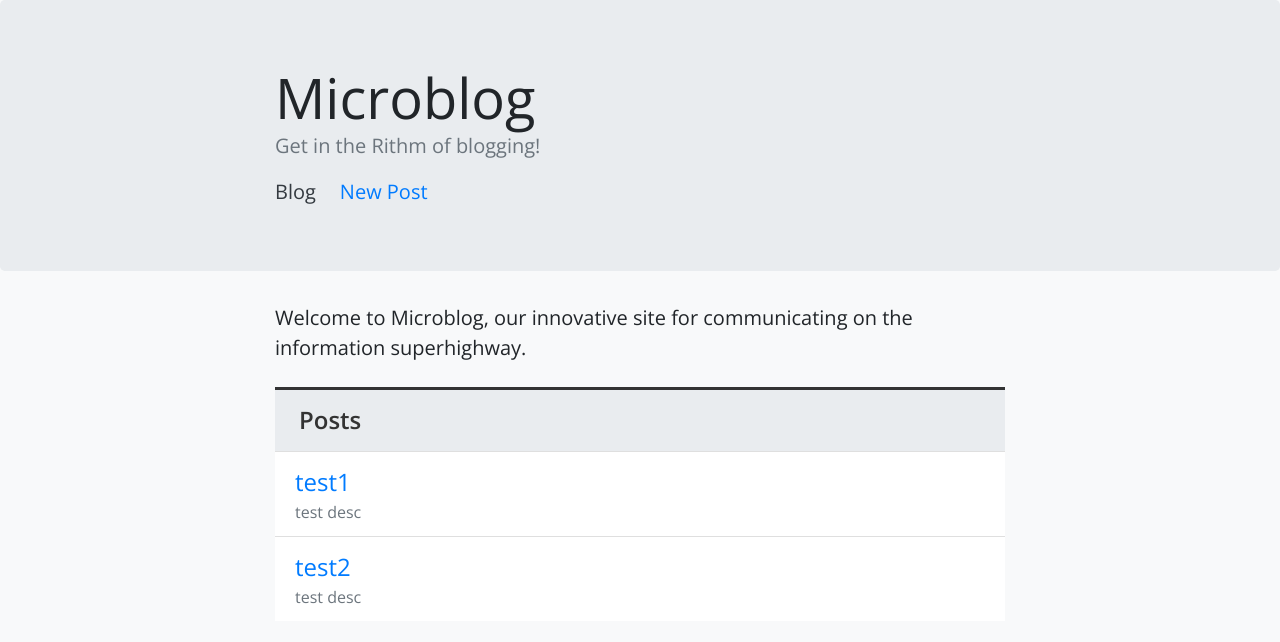
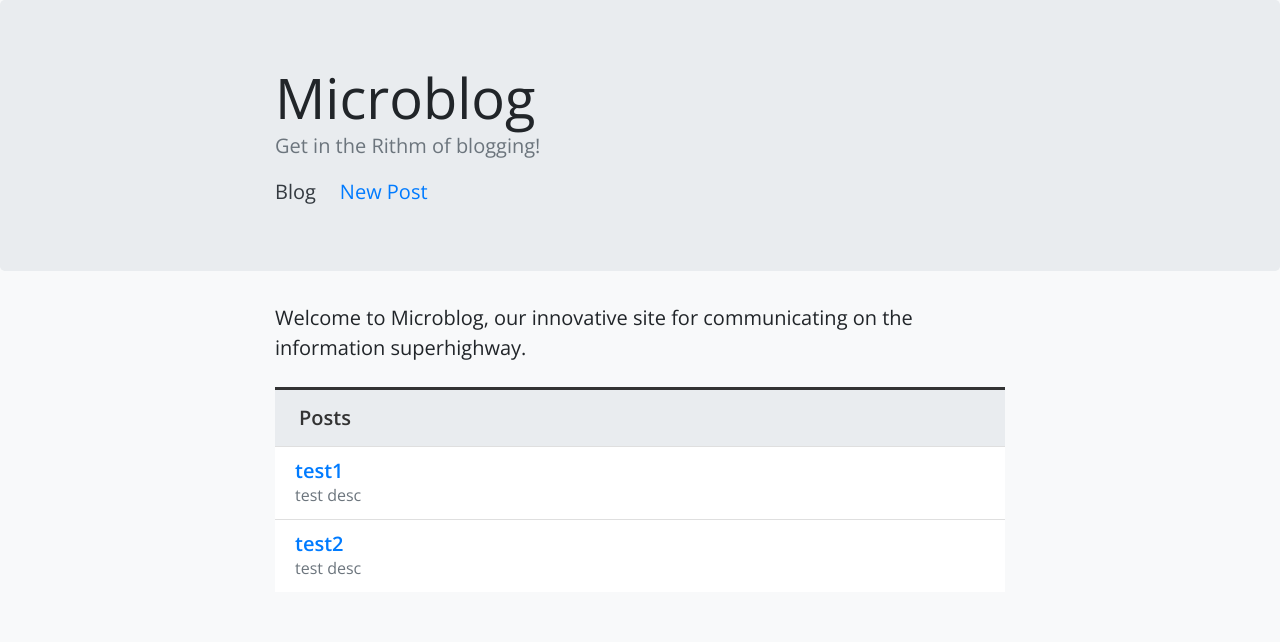
Before and after one commit to chad-schroeder/react-microblog, a React (Create React App) app: page / in a window 1280 px wide. Shown: the top 642 px of the page. Built offline with nearby package versions, Linux system fonts and the light colour scheme.

Commit message:
Headers text styling

```diff
--- a/src/components/CommentList/CommentList.js
+++ b/src/components/CommentList/CommentList.js
@@ -52,7 +52,7 @@ class CommentList extends Component {
           }}
         >
           <h2
-            className="mb-3 h4"
+            className="mb-3 h5"
             style={{
               color: '#333',
               fontWeight: 600
--- a/src/components/Home/Home.js
+++ b/src/components/Home/Home.js
@@ -27,7 +27,7 @@ class Home extends Component {
           }}
         >
           <h2
-            className="mb-0 h4"
+            className="mb-0 h5"
             style={{
               color: '#333',
               fontWeight: 600
--- a/src/components/PostCard/PostCard.js
+++ b/src/components/PostCard/PostCard.js
@@ -7,7 +7,9 @@ class PostCard extends Component {
 
     return (
       <Link to={`/${id}`} className="text-decoration-none">
-        <h4 className="mb-0">{title}</h4>
+        <h4 className="mb-0 h5" style={{ fontWeight: 600 }}>
+          {title}
+        </h4>
         <p className="m-0 text-muted">{description}</p>
       </Link>
     );
--- a/src/components/PostForm/PostForm.js
+++ b/src/components/PostForm/PostForm.js
@@ -45,7 +45,7 @@ class PostForm extends Component {
           }}
         >
           <h2
-            className="mb-0 h4"
+            className="mb-0 h5"
             style={{
               color: '#333',
               fontWeight: 600
```
